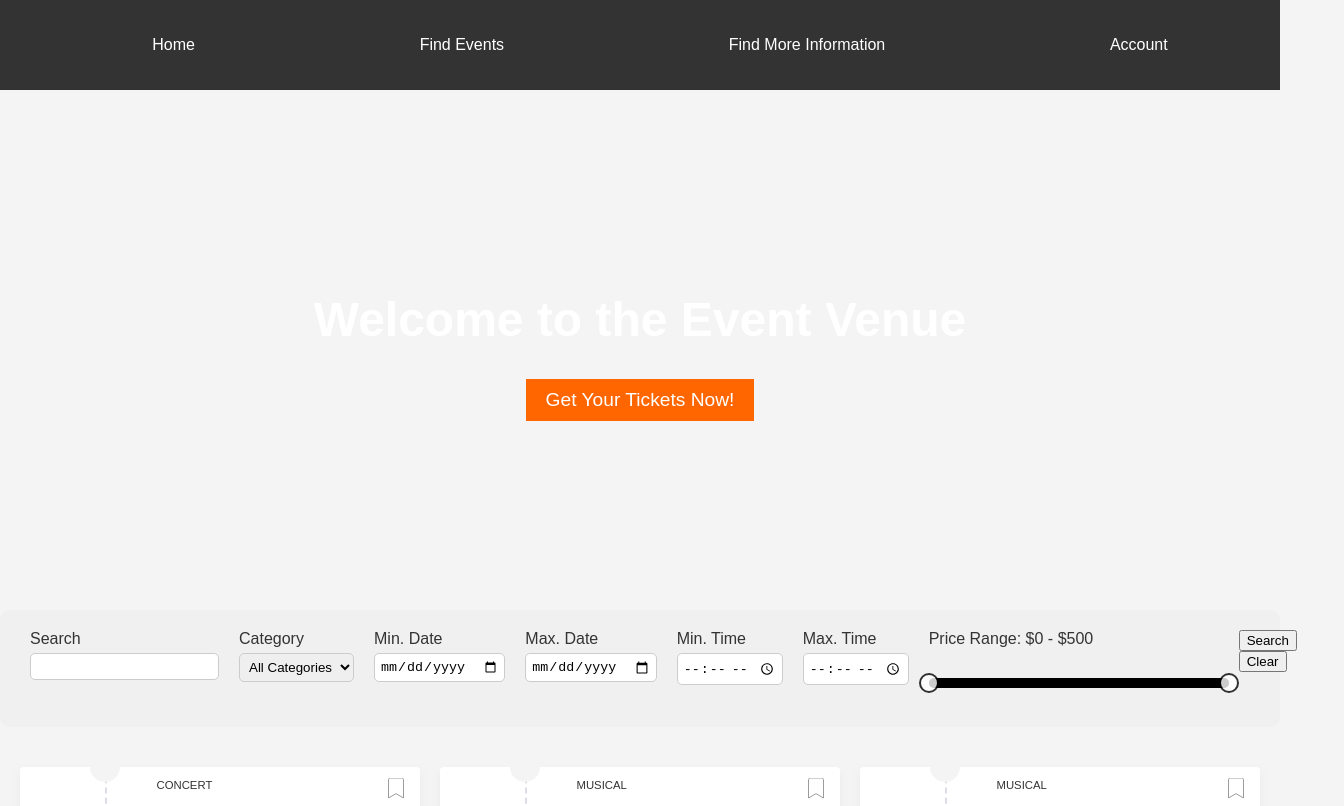
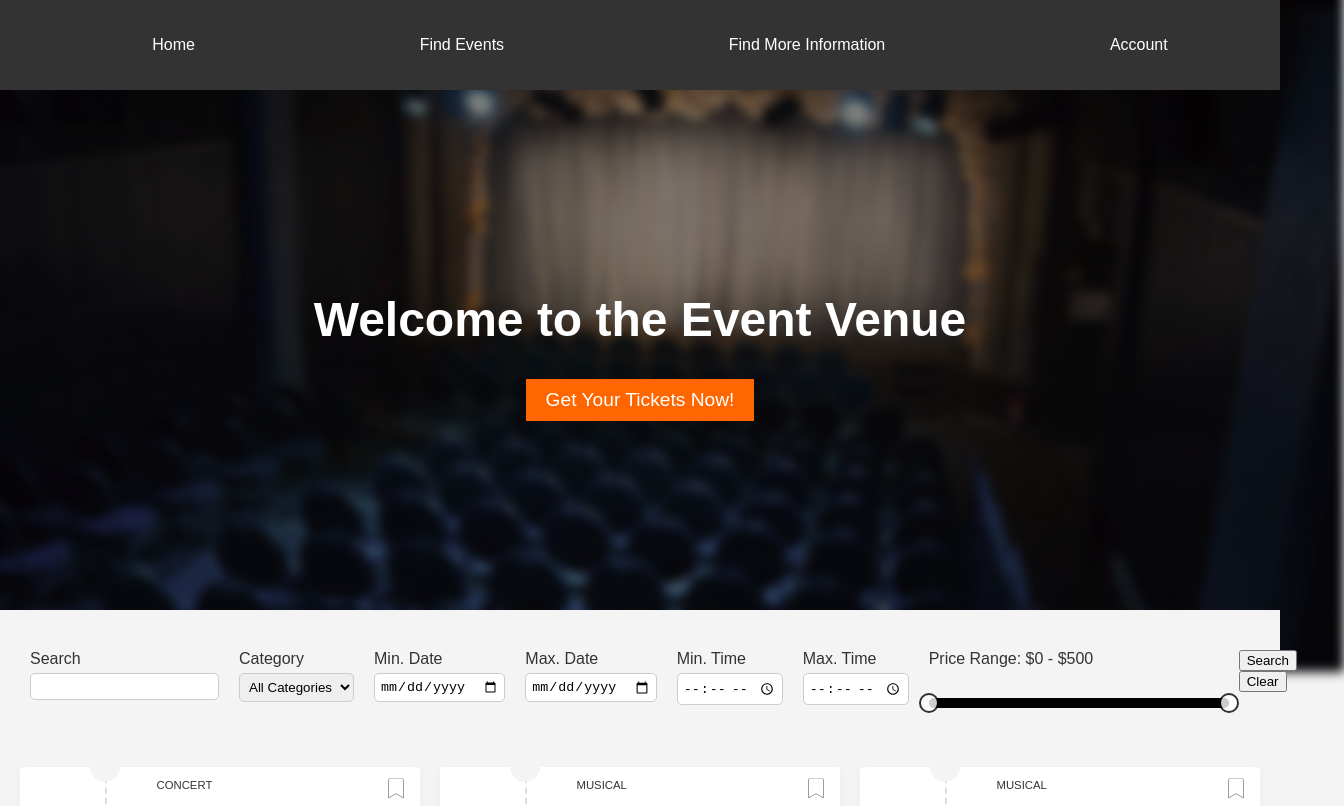
Before and after one commit to sosophia10/EventVenueV5, a React (Create React App) app: page /#/ in a window 1280 px wide. Shown: the top 806 px of the page, 1344 px wide, since content can reach past the window. Built offline with nearby package versions, Linux system fonts and the light colour scheme.

Commit message:
modified home page appearance

```diff
--- a/src/pages/Home.js
+++ b/src/pages/Home.js
@@ -72,6 +72,9 @@ function Home() {
 
   return (
     <div>
+      {/* Background container */}
+      <div className="background-image"></div>
+
       <div className="main-section">
         <h1>Welcome to the Event Venue</h1>
         <button onClick={scrollDown}>Get Your Tickets Now!</button>
--- a/src/styles.css
+++ b/src/styles.css
@@ -97,12 +97,23 @@ footer ul li a:hover {
   text-decoration: underline;
 }
 
-/* Main section styling (for large image) */
+/* Background container */
+.background-image {
+  position: absolute;
+  top: 0;
+  left: 0px;
+  width: 100%;
+  height: 80%;
+  scale:calc(110%);
+  background-image: url('/public/placeholder.gif'); /* Placeholder image */
+  background-size:cover;
+  filter: blur(5px) brightness(0.5); /* Apply your desired filters here */
+  z-index: -1; /* Ensure the background stays behind content */
+}
+
+/* Main section styling */
 .main-section {
-  background-image: url('https://via.placeholder.com/1500x500');
-  /* Placeholder image */
-  background-size: cover;
-  background-position: center;
+  position: relative;
   height: 500px;
   display: flex;
   justify-content: center;
@@ -110,6 +121,7 @@ footer ul li a:hover {
   color: white;
   text-align: center;
   flex-direction: column;
+  z-index: 1; /* Ensure text and buttons are on top */
 }
 
 .main-section h1 {
@@ -126,7 +138,8 @@ footer ul li a:hover {
 }
 
 .main-section button:hover {
-  background-color: #e65c00;
+    background-color: #d8dde0;
+    color: #e65c00;
 }
 
 /* Event section */
@@ -432,9 +445,9 @@ footer ul li a:hover {
   display: flex;
   justify-content: space-around;
   margin: 20px 0;
-  background-color: #f0f0f0;
-  padding: 20px;
-  border-radius: 10px;
+  background-color: #f4f4f4;
+  padding: 40px 20px 0 20px;
+  border-radius: 0px;
 }
 
 .filter-group {
```
Also changed, not shown: public/placeholder.gif (added).
